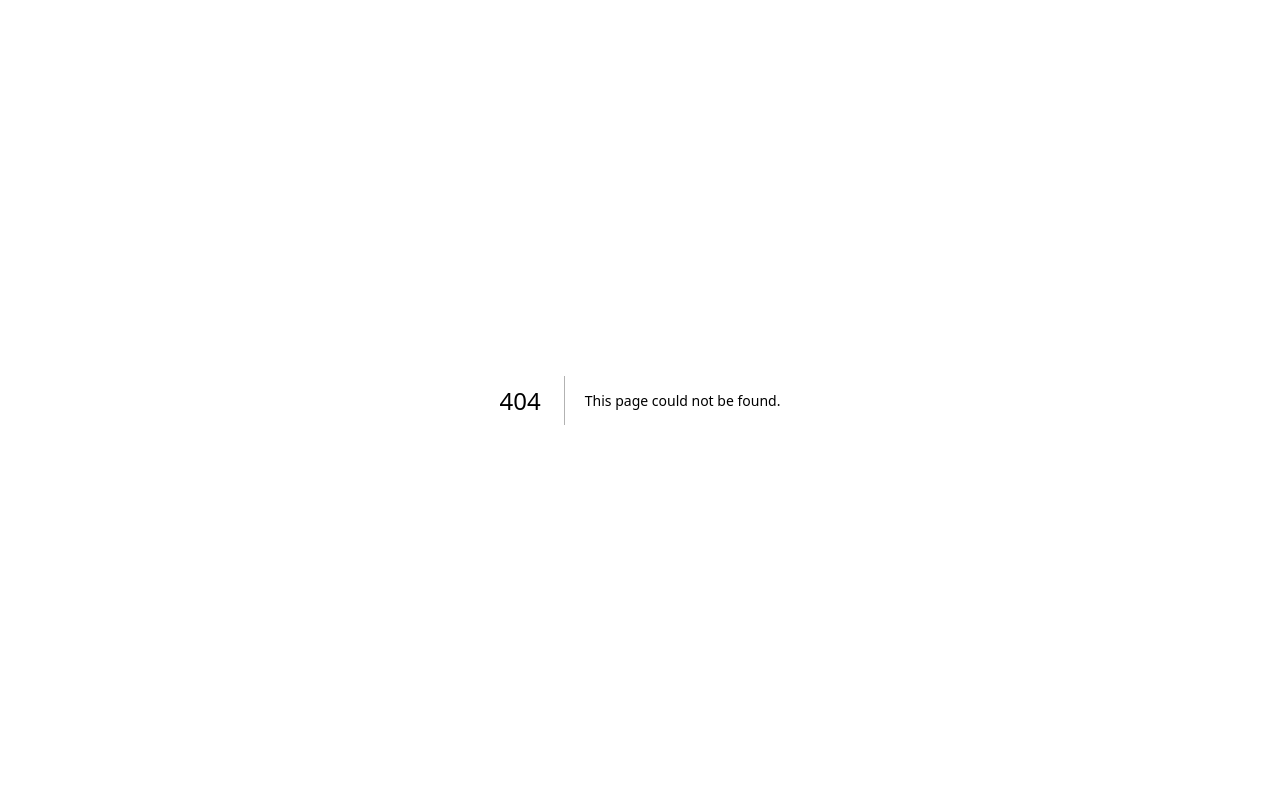
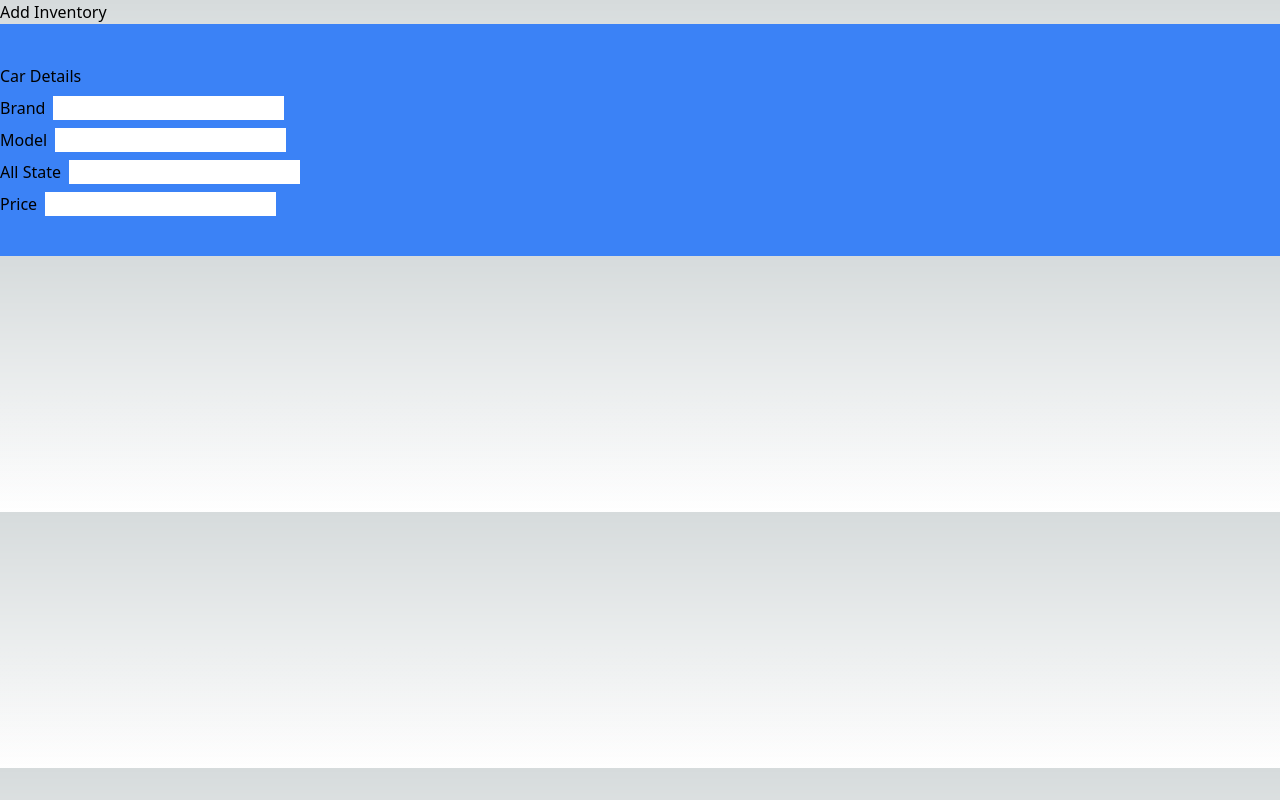
Before and after one commit to solahidris/SayapNiaga, a Next.js app: page /addinventory in a window 1280 px wide. Before the commit this address had no page. Built offline with nearby package versions, Linux system fonts and the light colour scheme.

Commit message:
added another page

```diff
--- /dev/null
+++ b/pages/addinventory/index.tsx
@@ -0,0 +1,35 @@
+// directory: src/pages/addInventory/index.tsx
+
+const AddInventoryPage = () => {
+  return (
+    <div>
+
+      <div>
+        <h1>Add Inventory</h1>
+      </div>
+
+      <div className="bg-blue-500 py-10 flex flex-col gap-2">
+        <h1>Car Details</h1>
+        <div className="flex gap-2">
+          <span>Brand</span>
+          <input type="text" />
+        </div>
+        <div className="flex gap-2">
+          <span>Model</span>
+          <input type="text" />
+        </div>
+        <div className="flex gap-2">
+          <span>All State</span>
+          <input type="text" />
+        </div>
+        <div className="flex gap-2">
+          <span>Price</span>
+          <input type="text" />
+        </div>
+      </div>
+
+    </div>
+  );
+};
+
+export default AddInventoryPage;
```
